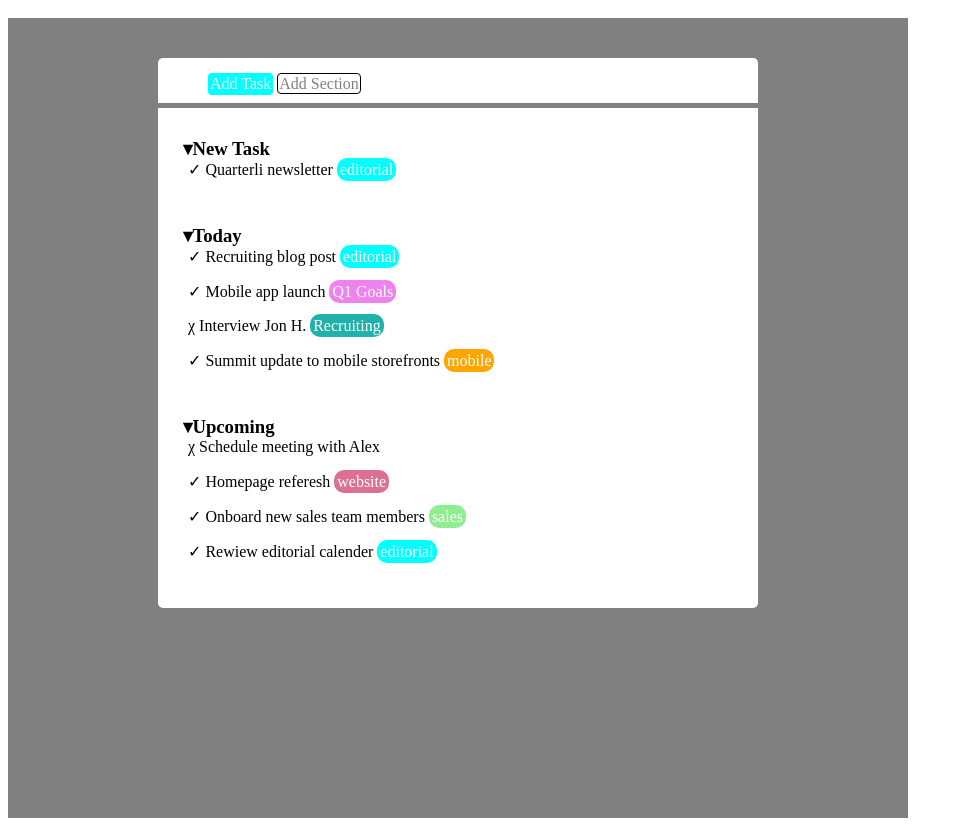
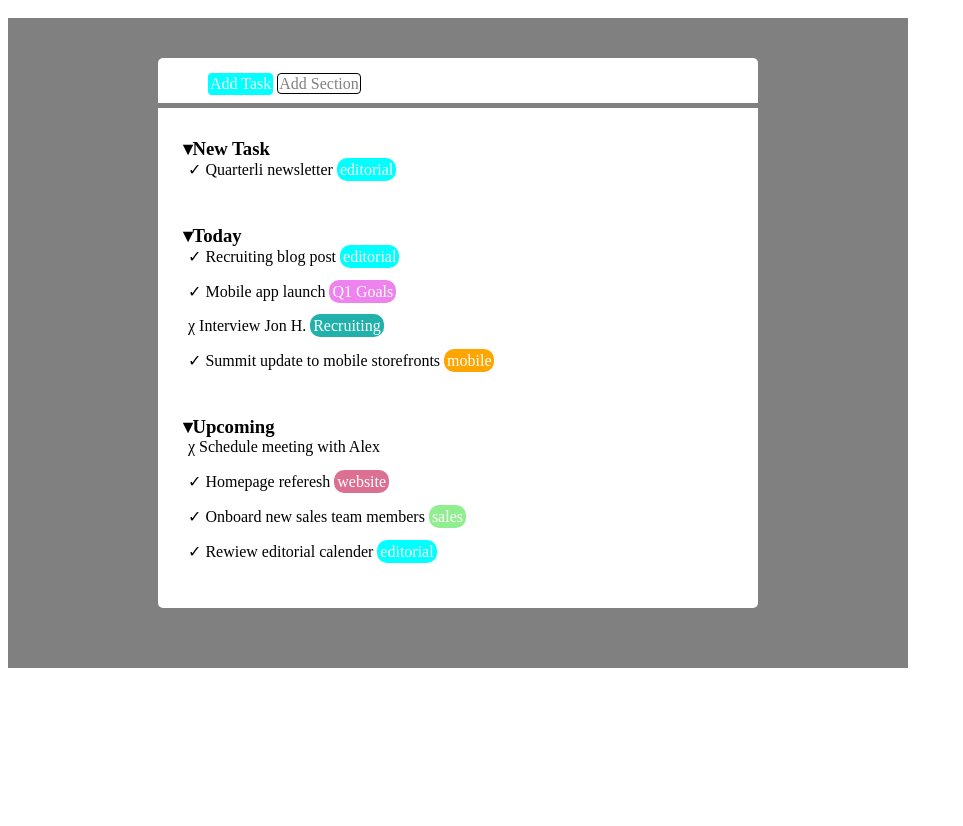
Before and after one commit to Nicolas2595/html-css-toboolist, a plain HTML site: page index.html in a window 1280 px wide. Shown: the part 73-899 px from the top of the page, without its empty margins (0-963 px from the left). After the commit the page ends 800 px from the top, so only its background shows below. Drawn offline with Linux system fonts and the light colour scheme.

Commit message:
aggiunte finali

```diff
--- a/css/style.css
+++ b/css/style.css
@@ -6,7 +6,7 @@
 .contenitore {
     background-color: grey;
     width: 900px;
-    height: 800px;
+    height: 650px;
     display: inline-block;
 }
 
```
Also changed, not shown: index.html (+0 -7 lines).
